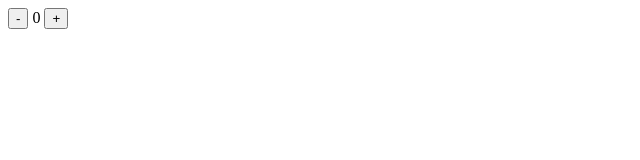
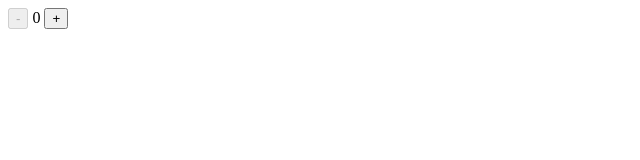
Before and after one commit to manuelhm1993/mh-vue3, a Vue app: page / in a window 1280 px wide. Shown: the top 160 px of the page, without its empty margins (0-640 px from the left). Built offline with nearby package versions, Linux system fonts and the light colour scheme.

Commit message:
Combinar los atributos dinámicos con los eventos y las referencias, así se logra un control de no permitir valores negativos

```diff
--- a/src/App.vue
+++ b/src/App.vue
@@ -7,18 +7,17 @@
 
     const decrement = () => {
         cont.value--;
-        console.log(cont.value);
     }
 
     const increment = () => {
         cont.value++;
-        console.log(cont.value);
     }
 </script>
 
 <template>
     <!-- Una vez definida la referencia, se puede mutar su valor facilmente -->
-    <button type="button" @click="decrement">-</button>
+    <button type="button" @click="decrement" :disabled="cont === 0">-</button>
+    <!-- Aquí no se coloca el .value porque del lado de html vue lo hace por detrás -->
     {{ cont }}
     <button type="button" @click="increment">+</button>
 </template>
```
